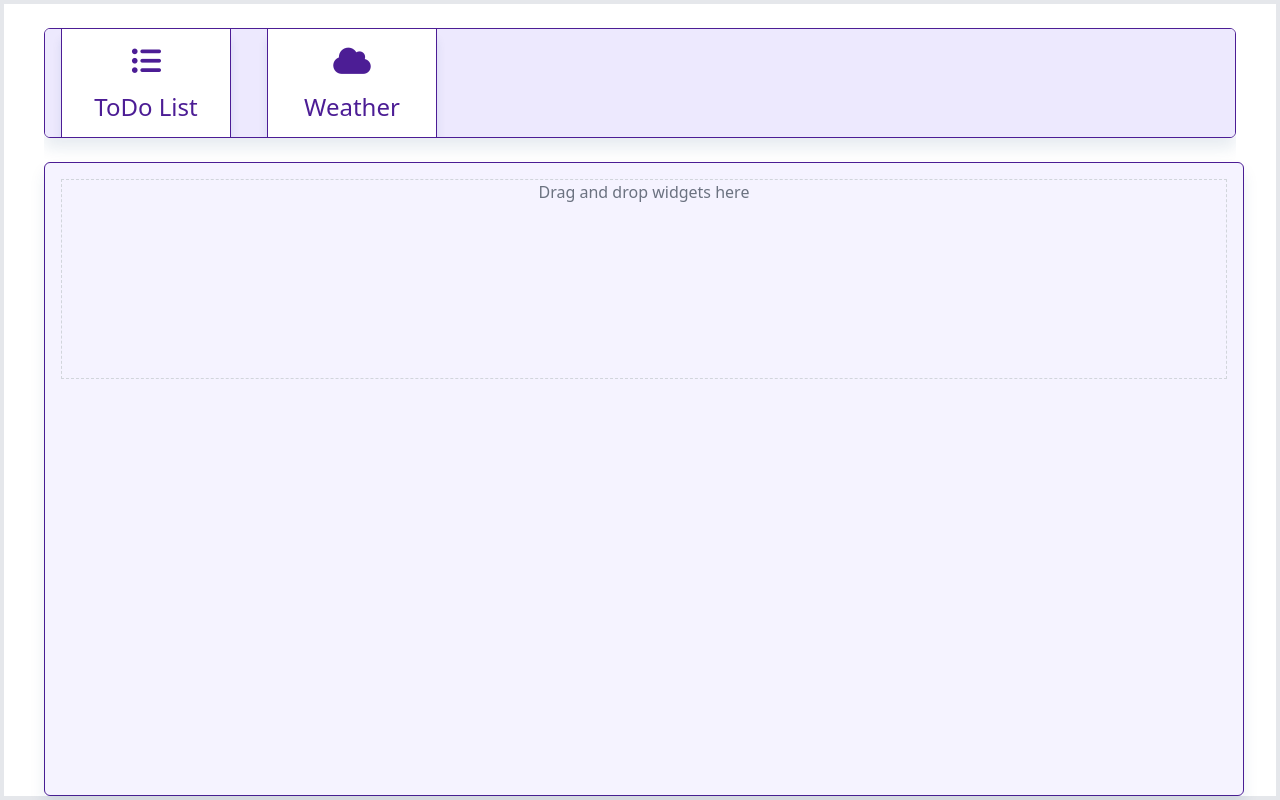
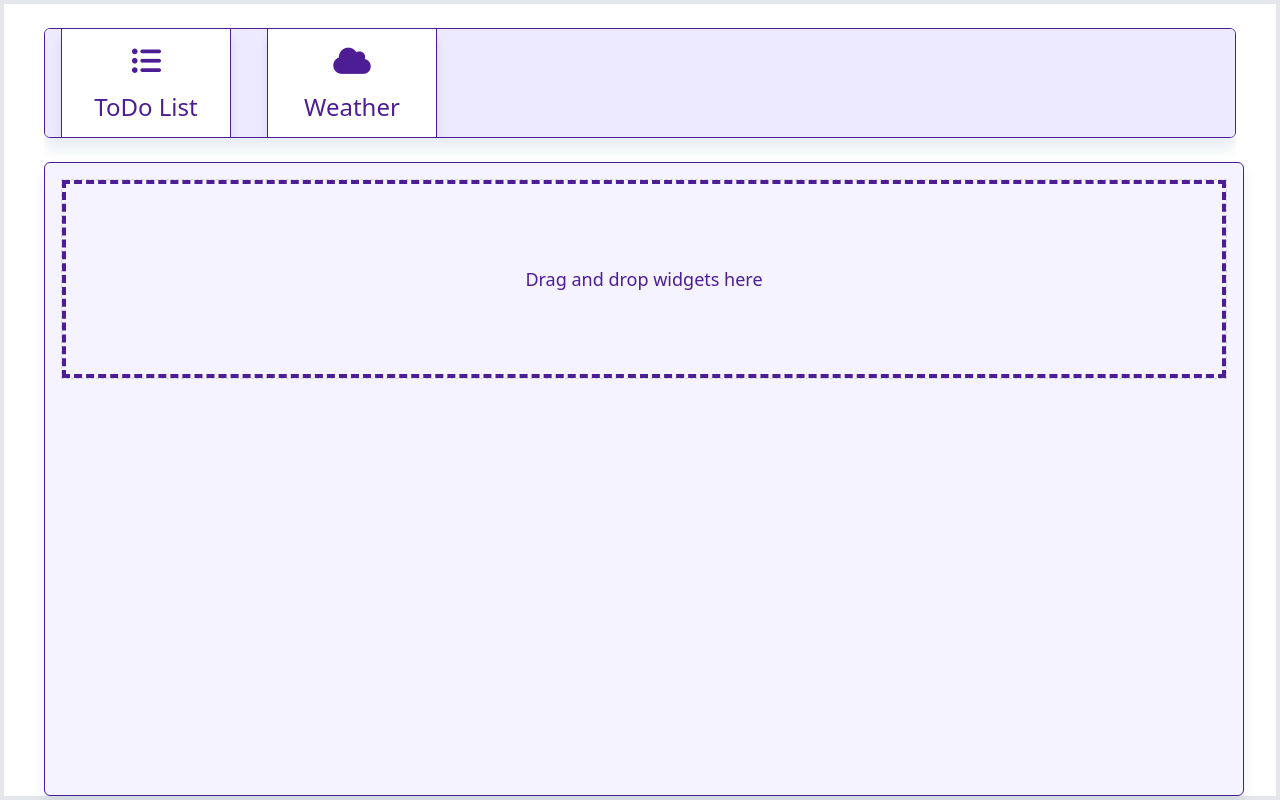
Before and after one commit to busefilizler/widgetDashboardForVue, a Vue app: page / in a window 1280 px wide. Built offline with nearby package versions, Linux system fonts and the light colour scheme.

Commit message:
refactor: Improve drag and drop functionality in DashboardArea.vue

```diff
--- a/src/components/areas/DashboardArea.vue
+++ b/src/components/areas/DashboardArea.vue
@@ -4,8 +4,8 @@
     @drop="drop($event, 'dashboardArea')"
     @dragover="allowDrop($event)"
   >
-    <div v-if="dashboardItems.length === 0" class="text-center text-gray-500 col-span-2">
-      Drag and drop widgets here
+    <div v-if="dashboardItems.length === 0" class="text-center flex justify-center items-center text-gray-500 col-span-2 border-dashed border-4 border-violet-900">
+      <div class="text-lg text-violet-900">Drag and drop widgets here</div>
     </div>
     <div
       v-for="widget in dashboardItems"
```
